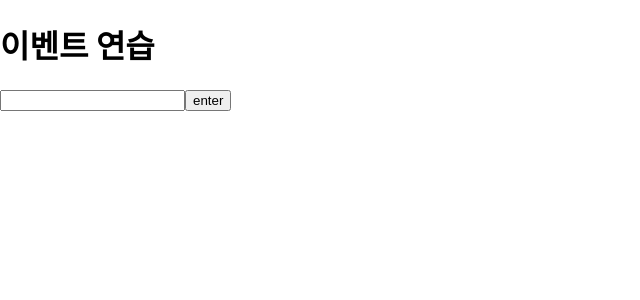
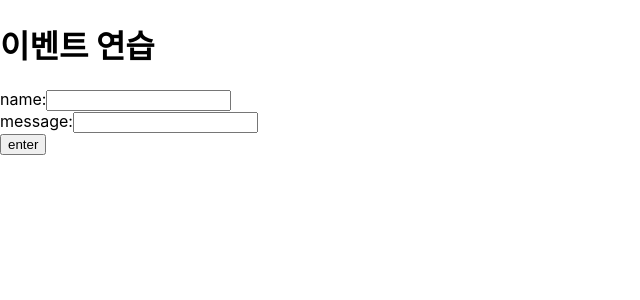
Before and after one commit to teamfroots/react-study, a React (Create React App) app in the folder 04/: page / in a window 1280 px wide. Shown: the top 300 px of the page, without its empty margins (0-640 px from the left). Built offline with nearby package versions, Linux system fonts and the light colour scheme.

Commit message:
input 여러개 다루기

```diff
--- a/04/src/EventPractice.js
+++ b/04/src/EventPractice.js
@@ -2,21 +2,22 @@ import React, { Component } from "react";
 
 class EventPractice extends Component {
   state = {
+    username: "",
     welcome: "",
   };
 
   /* 훨씬 깔끔하게 정리한 방법. 화살표 함수 형태로 메서드 정의하기 */
   handleChange = (e) => {
     this.setState({
-      welcome: e.target.value,
+      [e.target.name]: e.target.value,
     });
   };
 
   handleClick = () => {
-    this.setState({ welcome: "" });
+    this.setState({ welcome: "", username: "" });
     console.log(this.state.welcome);
     const h2 = document.querySelector("h2");
-    h2.innerText = this.state.welcome;
+    h2.innerText = this.state.username + " : " + this.state.welcome;
   };
 
   render() {
@@ -24,12 +25,22 @@ class EventPractice extends Component {
       <div>
         <h1>이벤트 연습</h1>
         <h2></h2>
+        name:
+        <input
+          type="text"
+          name="username"
+          value={this.state.username}
+          onChange={this.handleChange}
+        ></input>
+        <br />
+        message:
         <input
           type="text"
           name="welcome"
           value={this.state.welcome}
           onChange={this.handleChange}
         ></input>
+        <br />
         <button onClick={this.handleClick}>enter</button>
       </div>
     );
```
